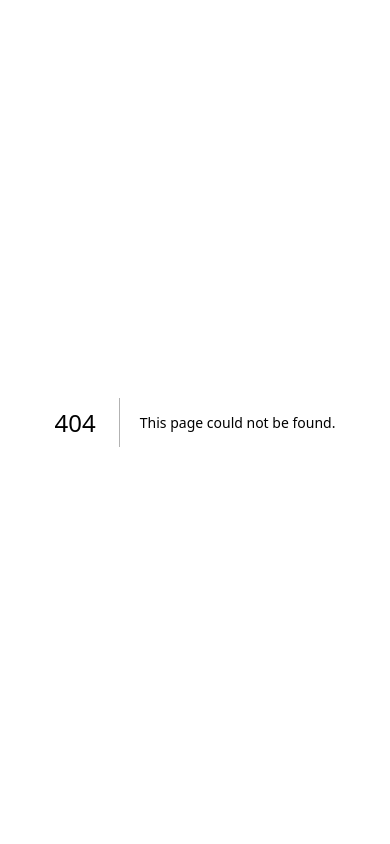
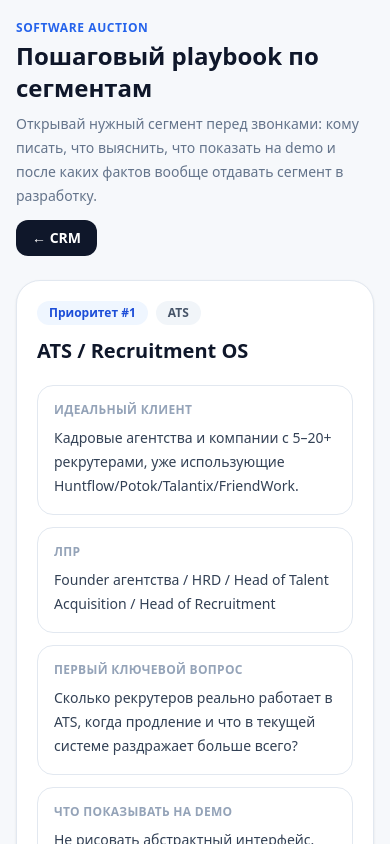
Before and after one commit to ramiseneka-boop/pabliki-client-radar, a Next.js app: page /auction/playbook in a window 390 px wide. Before the commit this address had no page. Shown: the top 844 px of the page. Built offline with nearby package versions, Linux system fonts and the light colour scheme.

Commit message:
Add mobile-friendly segment attack playbooks

```diff
--- /dev/null
+++ b/app/auction/playbook/page.tsx
@@ -0,0 +1,66 @@
+import Link from "next/link";
+import { SEGMENT_PLAYBOOKS } from "@/lib/auctionPlaybooks";
+
+export const metadata = {
+  title: "Auction Playbook",
+  description: "Пошаговые сценарии атаки ATS, LMS, CX и CDP",
+};
+
+export default function AuctionPlaybookPage() {
+  return (
+    <div className="min-h-screen bg-canvas px-4 py-5 sm:px-6 lg:px-8">
+      <div className="mx-auto max-w-5xl">
+        <div className="mb-6 flex flex-wrap items-start justify-between gap-3">
+          <div>
+            <div className="text-xs font-bold uppercase tracking-wider text-blue-600">Software Auction</div>
+            <h1 className="mt-1 text-2xl font-bold text-slate-900">Пошаговый playbook по сегментам</h1>
+            <p className="mt-2 max-w-3xl text-sm leading-6 text-slate-500">Открывай нужный сегмент перед звонками: кому писать, что выяснить, что показать на demo и после каких фактов вообще отдавать сегмент в разработку.</p>
+          </div>
+          <Link href="/auction" className="rounded-xl bg-slate-900 px-4 py-2 text-sm font-semibold text-white">← CRM</Link>
+        </div>
+
+        <div className="space-y-5">
+          {SEGMENT_PLAYBOOKS.map((p, index) => (
+            <section key={p.code} className="rounded-3xl border border-slate-200 bg-white p-5 shadow-card sm:p-6">
+              <div className="flex flex-wrap items-center gap-2">
+                <span className="rounded-full bg-blue-50 px-3 py-1 text-xs font-bold text-blue-700">Приоритет #{index + 1}</span>
+                <span className="rounded-full bg-slate-100 px-3 py-1 text-xs font-bold text-slate-600">{p.code}</span>
+              </div>
+              <h2 className="mt-3 text-xl font-bold text-slate-900">{p.title}</h2>
+
+              <div className="mt-5 grid gap-3 md:grid-cols-2">
+                <Info title="Идеальный клиент" text={p.target} />
+                <Info title="ЛПР" text={p.lpr} />
+                <Info title="Первый ключевой вопрос" text={p.firstQuestion} />
+                <Info title="Что показывать на demo" text={p.demo} />
+                <Info title="Формула оффера" text={p.offer} />
+                <Info title="Гейт в разработку" text={p.buildGate} />
+              </div>
+
+              <div className="mt-5">
+                <h3 className="text-sm font-bold uppercase tracking-wide text-slate-400">Последовательность действий</h3>
+                <ol className="mt-3 space-y-2">
+                  {p.steps.map((step, i) => (
+                    <li key={step} className="flex gap-3 rounded-2xl bg-slate-50 p-3 text-sm leading-6 text-slate-700">
+                      <span className="grid h-7 w-7 shrink-0 place-items-center rounded-full bg-slate-900 text-xs font-bold text-white">{i + 1}</span>
+                      <span>{step}</span>
+                    </li>
+                  ))}
+                </ol>
+              </div>
+            </section>
+          ))}
+        </div>
+      </div>
+    </div>
+  );
+}
+
+function Info({ title, text }: { title: string; text: string }) {
+  return (
+    <div className="rounded-2xl border border-slate-200 p-4">
+      <div className="text-xs font-bold uppercase tracking-wide text-slate-400">{title}</div>
+      <div className="mt-2 text-sm leading-6 text-slate-700">{text}</div>
+    </div>
+  );
+}
```
